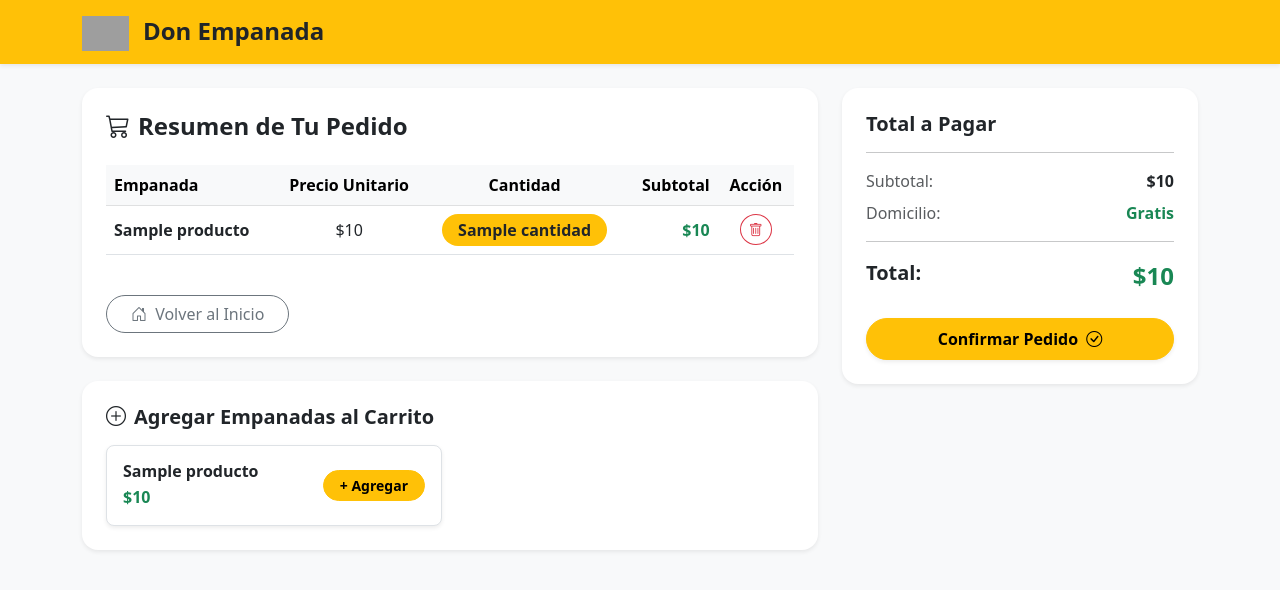
After one commit to wilsongaruse-web/proyecto_comercio, a Django app: template catalogo/templates/catalogo/cart.html in a window 1280 px wide. The commit adds this page. Shown: the top 590 px of the page. Run offline with Django 3.2, Linux system fonts and the light colour scheme; the template is opened without the code that fills it: most values are stand-ins (such as "Sample title", 1, 10 or a date in 2020); grey boxes are pictures that could not be loaded.

Commit message:
Realizacion de captura de la informacion y resumen de la compra, conexion de catalogo con carrito de compra

```diff
--- /dev/null
+++ b/catalogo/templates/catalogo/cart.html
@@ -0,0 +1,133 @@
+{% load static %}
+<!DOCTYPE html>
+<html lang="es">
+<head>
+    <meta charset="UTF-8">
+    <meta name="viewport" content="width=device-width, initial-scale=1.0">
+    <title>Carrito de Compras - Don Empanada</title>
+    <!-- Bootstrap 5 CSS -->
+    <link href="https://cdn.jsdelivr.net/npm/bootstrap@5.3.0/dist/css/bootstrap.min.css" rel="stylesheet">
+    <!-- Bootstrap Icons -->
+    <link rel="stylesheet" href="https://cdn.jsdelivr.net/npm/bootstrap-icons@1.11.0/font/bootstrap-icons.css">
+</head>
+<body class="bg-light">
+
+<nav class="navbar navbar-dark bg-warning shadow-sm mb-4">
+    <div class="container">
+        <a class="navbar-brand fw-bold text-dark fs-4" href="#">
+            <img src="{% static 'carrito/img/logo.png' %}" alt="Logo Don Empanada" class="me-2" height="35">
+            Don Empanada
+        </a>
+    </div>
+</nav>
+
+<div class="container my-4">
+    <div class="row g-4">
+        <!-- Tabla del Resumen de Productos -->
+        <div class="col-lg-8">
+            <div class="card border-0 shadow-sm rounded-4 mb-4">
+                <div class="card-body p-4">
+                    <h4 class="fw-bold mb-4 text-dark"><i class="bi bi-cart3 me-2"></i>Resumen de Tu Pedido</h4>
+
+                    {% if items %}
+                    <div class="table-responsive">
+                        <table class="table align-middle">
+                            <thead class="table-light">
+                                <tr>
+                                    <th>Empanada</th>
+                                    <th class="text-center">Precio Unitario</th>
+                                    <th class="text-center">Cantidad</th>
+                                    <th class="text-end">Subtotal</th>
+                                    <th class="text-center">Acción</th>
+                                </tr>
+                            </thead>
+                            <tbody>
+                                {% for item in items %}
+                                <tr>
+                                    <td class="fw-semibold text-dark">{{ item.producto.nombre }}</td>
+                                    <td class="text-center">${{ item.producto.precio|floatformat:0 }}</td>
+                                    <td class="text-center">
+                                        <span class="badge bg-warning text-dark rounded-pill px-3 py-2 fs-6">{{ item.cantidad }}</span>
+                                    </td>
+                                    <td class="text-end fw-bold text-success">${{ item.subtotal|floatformat:0 }}</td>
+                                    <td class="text-center">
+                                        <a href="{% url 'eliminar_del_carrito' item.id %}" class="btn btn-outline-danger btn-sm rounded-circle">
+                                            <i class="bi bi-trash"></i>
+                                        </a>
+                                    </td>
+                                </tr>
+                                {% endfor %}
+                            </tbody>
+                        </table>
+                    </div>
+                    {% else %}
+                    <div class="alert alert-info rounded-4 text-center py-4">
+                        <i class="bi bi-cart-x fs-1 d-block mb-2"></i>
+                        Tu carrito está vacío. ¡Agrega algunas empanadas abajo!
+                    </div>
+                    {% endif %}
+
+                    <div class="d-flex flex-wrap justify-content-between align-items-center mt-4 gap-2">
+                        <a href="/" class="btn btn-outline-secondary rounded-pill px-4">
+                            <i class="bi bi-house-door me-1"></i> Volver al Inicio
+                        </a>
+                    </div>
+                </div>
+            </div>
+
+            <!-- Catálogo Rápido para Pruebas de Selección -->
+            <div class="card border-0 shadow-sm rounded-4">
+                <div class="card-body p-4">
+                    <h5 class="fw-bold mb-3"><i class="bi bi-plus-circle me-2"></i>Agregar Empanadas al Carrito</h5>
+                    <div class="row g-3">
+                        {% for prod in productos %}
+                        <div class="col-md-6">
+                            <div class="p-3 border rounded-3 d-flex justify-content-between align-items-center bg-white shadow-sm">
+                                <div>
+                                    <h6 class="fw-bold mb-1">{{ prod.nombre }}</h6>
+                                    <span class="text-success fw-bold">${{ prod.precio|floatformat:0 }}</span>
+                                </div>
+                                <a href="{% url 'agregar_al_carrito' prod.id %}" class="btn btn-sm btn-warning rounded-pill px-3 fw-bold">
+                                    + Agregar
+                                </a>
+                            </div>
+                        </div>
+                        {% empty %}
+                        <p class="text-muted small">No hay productos creados aún en la base de datos.</p>
+                        {% endfor %}
+                    </div>
+                </div>
+            </div>
+        </div>
+
+        <!-- Columna Lateral: Total y Pago -->
+        <div class="col-lg-4">
+            <div class="card border-0 shadow-sm rounded-4 bg-white">
+                <div class="card-body p-4">
+                    <h5 class="fw-bold mb-3">Total a Pagar</h5>
+                    <hr>
+                    <div class="d-flex justify-content-between mb-2">
+                        <span class="text-muted">Subtotal:</span>
+                        <span class="fw-semibold">${{ total|floatformat:0 }}</span>
+                    </div>
+                    <div class="d-flex justify-content-between mb-3">
+                        <span class="text-muted">Domicilio:</span>
+                        <span class="text-success fw-semibold">Gratis</span>
+                    </div>
+                    <hr>
+                    <div class="d-flex justify-content-between mb-4">
+                        <span class="fs-5 fw-bold">Total:</span>
+                        <span class="fs-4 fw-bold text-success">${{ total|floatformat:0 }}</span>
+                    </div>
+                    <button class="btn btn-warning w-100 fw-bold py-2 rounded-pill shadow-sm">
+                        Confirmar Pedido <i class="bi bi-check-circle ms-1"></i>
+                    </button>
+                </div>
+            </div>
+        </div>
+    </div>
+</div>
+
+<script src="https://cdn.jsdelivr.net/npm/bootstrap@5.3.0/dist/js/bootstrap.bundle.min.js"></script>
+</body>
+</html>
--- a/catalogo/templates/catalogo/catalogo.html
+++ b/catalogo/templates/catalogo/catalogo.html
@@ -15,7 +15,7 @@
             </a>
             <h1 class="brand-title">Empanadas ED</h1>
             <nav class="site-nav">
-                <a href="{% url 'catalogo:catalogo' %}">Ver Carrito</a>
+                <a href="{% url 'catalogo:ver_carrito' %}" class="...">Ver Carrito</a>
                 <a href="#">Iniciar Sesión</a>
                 <a href="#" class="cta-link">Registrarse</a>
             </nav>
@@ -40,7 +40,7 @@
                     <h2>Catálogo de Productos</h2>
                     <p>Filtra por categoría, ordena por precio y agrega tus favoritos al carrito.</p>
                 </div>
-                <a href="#" class="btn-carrito" id="carritoButton">
+                <a href="{% url 'catalogo:ver_carrito' %}" class="btn-carrito" id="carritoButton">
                     🛒 Ver Carrito
                     <span class="carrito-badge" id="carrito-badge">0</span>
                 </a>
--- a/catalogo/urls.py
+++ b/catalogo/urls.py
@@ -5,4 +5,7 @@ app_name = 'catalogo'
 
 urlpatterns = [
     path('', views.catalogo, name='catalogo'),
+    path('carrito/', views.ver_carrito, name='ver_carrito'),
+    path('agregar/<int:producto_id>/', views.agregar_al_carrito, name='agregar_al_carrito'),
+    path('eliminar/<int:item_id>/', views.eliminar_del_carrito, name='eliminar_del_carrito'),
 ]
```
Also changed, not shown: catalogo/models.py (+11 -0 lines), catalogo/views.py (+24 -1 lines), catalogo/migrations/0003_carritoitem.py (added), db.sqlite3.
